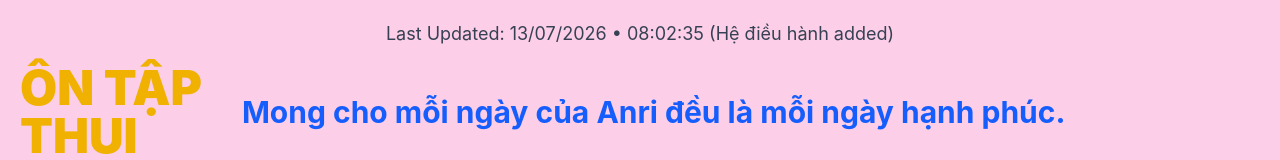
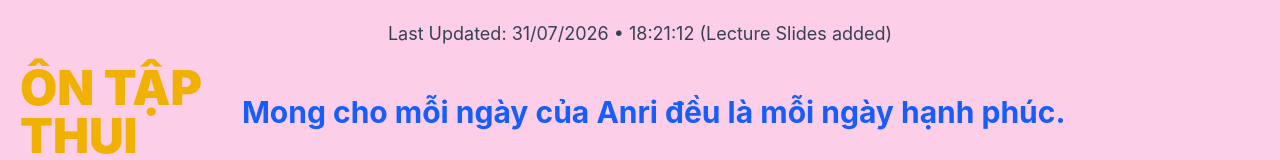
Before and after one commit to binhdangiuu/binanri, a React (Vite) app: page / in a window 1280 px wide. Shown: the top 160 px of the page. Built offline with nearby package versions, Linux system fonts and the light colour scheme.

Commit message:
Lecture slides

```diff
--- a/src/App.jsx
+++ b/src/App.jsx
@@ -413,7 +413,7 @@ export default function App() {
       {/* LAST UPDATED */}
       <div className="text-center mb-4">
         <p className="text-gray-700 text-lg">
-          Last Updated: 13/07/2026 • 08:02:35 (Hệ điều hành added)
+          Last Updated: 31/07/2026 • 18:21:12 (Lecture Slides added)
         </p>
       </div>
 
```
